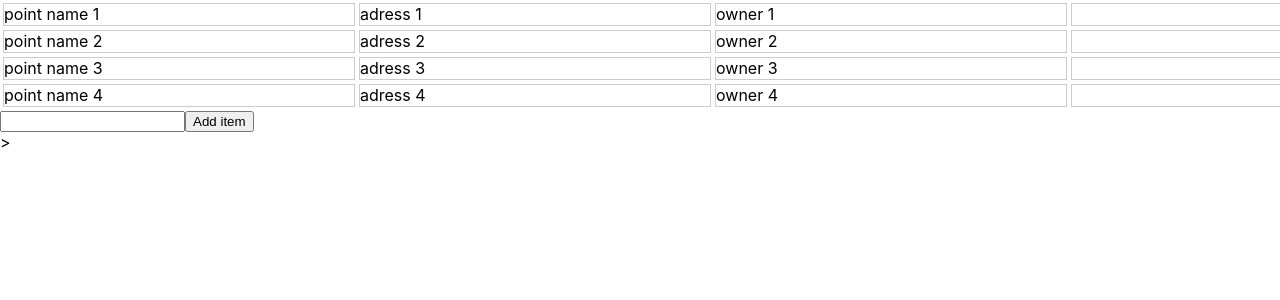
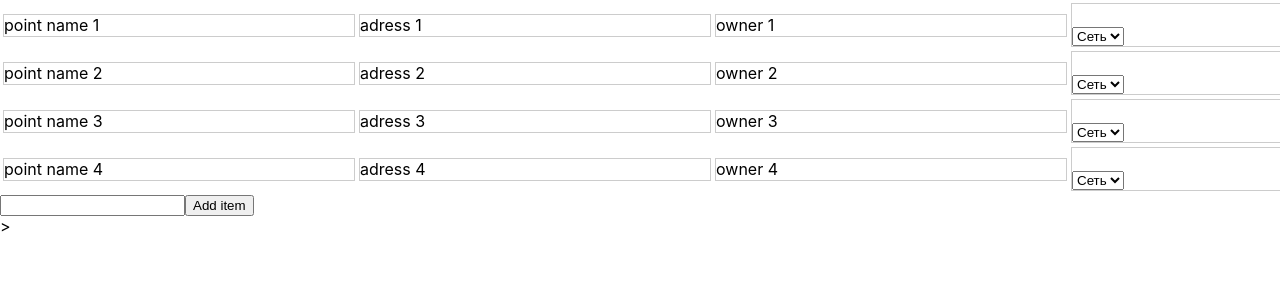
Before and after one commit to SunSide7/ReactApp, a React (Create React App) app: page / in a window 1280 px wide. Shown: the top 300 px of the page. Built offline with nearby package versions, Linux system fonts and the light colour scheme.

Commit message:
commit #37: Field Checkbox And Select created

```diff
--- a/src/components/Field/Field.js
+++ b/src/components/Field/Field.js
@@ -8,7 +8,11 @@ export default class Field extends Component {
 
     state = {
         typing: false,
-        value: this.props.value || 'Type any text here'
+        value: this.props.value || 'Type any text here',
+        fields: {
+            type: false,
+            isActive: false
+        }
     }
 
     onTyping() {
@@ -33,7 +37,33 @@ export default class Field extends Component {
         this.props.onChangeValue(value)
     }
 
+    componentDidMount() {
+        switch (this.props.keyName) {
+            case 'type':
+                console.log('This is outlet type element')
+                this.setState({
+                    fields: {
+                        type:  true
+                    }
+                })
+                break
+            case 'isActive':
+                console.log('This is outlet active element')
+                this.setState({
+                    fields: {
+                        isActive: true
+                    }
+                })
+                break
+            default:
+                break
+        }
+    }
+
+
     render() {
+
+        // console.log('From Field:', this.props.keyName)
 
         return(
             <div className="text-field">
@@ -54,6 +84,20 @@ export default class Field extends Component {
                         </div>
                         )
                 }
+
+                {
+                    this.state.fields.type &&
+                        <select name="" id="" defaultValue="default">
+                            {/* { true && <option disabled selected hidden value="default"></option> } */}
+                            <option value="option_1">Сеть</option>
+                            <option value="option_2">ИП</option>
+                        </select>
+                }
+
+                {
+                    this.state.fields.isActive &&
+                        <input checked={false} type="checkbox"/>
+                }
             </div>
         )
     }
--- a/src/components/TableRow/TableRow.js
+++ b/src/components/TableRow/TableRow.js
@@ -37,6 +37,7 @@ class TableRow extends Component {
 					{/* { this.props.name } */}
 					<Field
 						value={this.props.name}
+						keyName={'name'}
 						onChangeValue={(value, item) => {
 							this.onChangeValue(value, outletInfo, 'name')
 						}}
@@ -46,6 +47,7 @@ class TableRow extends Component {
 					{/* { this.props.age } */}
 					<Field
 						value={this.props.address}
+						keyName={'address'}
 						onChangeValue={(value, item) => {
 							this.onChangeValue(value, outletInfo, 'address')
 						}}
@@ -56,6 +58,7 @@ class TableRow extends Component {
 					{/* { this.props.age } */}
 					<Field
 						value={this.props.owner}
+						keyName={'owner'}
 						onChangeValue={(value, item) => {
 							this.onChangeValue(value, outletInfo, 'owner')
 						}}
@@ -65,6 +68,7 @@ class TableRow extends Component {
 					{/* { this.props.age } */}
 					<Field
 						value={this.props.type}
+						keyName={'type'}
 						onChangeValue={(value, item) => {
 							this.onChangeValue(value, outletInfo, 'type')
 						}}
@@ -74,6 +78,7 @@ class TableRow extends Component {
 					{/* { this.props.age } */}
 					<Field
 						value={this.props.isActive}
+						keyName={'isActive'}
 						onChangeValue={(value, item) => {
 							this.onChangeValue(value, outletInfo, 'isActive')
 						}}
```
